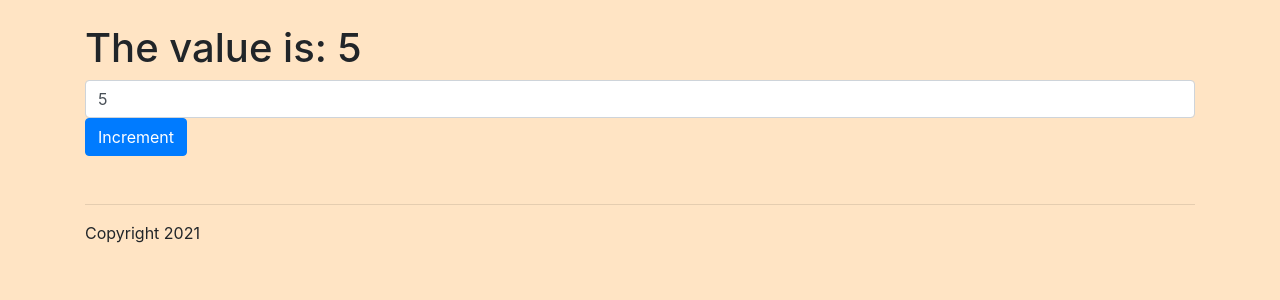
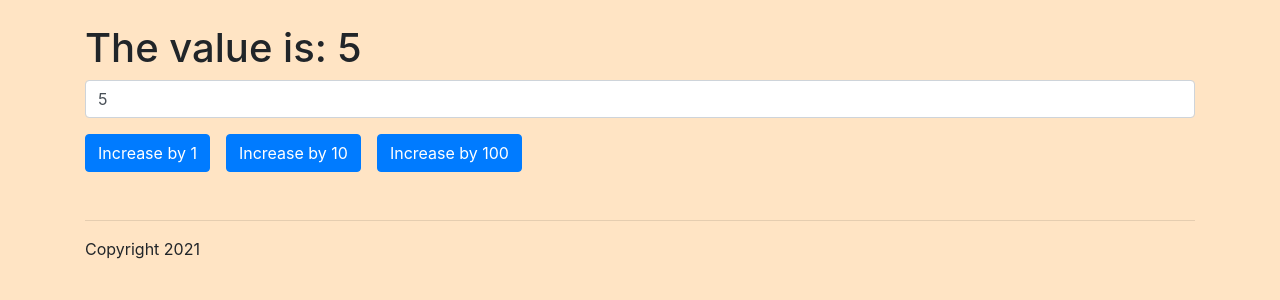
Before and after one commit to EricCoteReact/react-esri, a React (Create React App) app: page / in a window 1280 px wide. Shown: the top 300 px of the page. Built offline with nearby package versions, Linux system fonts and the light colour scheme.

Commit message:
for Jason

```diff
--- a/src/Components/Counter.jsx
+++ b/src/Components/Counter.jsx
@@ -1,5 +1,6 @@
 import React from 'react';
 import { Button, Input } from 'reactstrap';
+import MyButton from './MyButton';
 
 export class CounterClass extends React.Component {
   state = { count: this.props.init, name: 'Jason' };
@@ -25,8 +26,8 @@ export class CounterClass extends React.Component {
 export default function Counter(props) {
   const [count, setCount] = React.useState(props.init);
 
-  function increment() {
-    setCount(count + 1);
+  function increment(incr) {
+    setCount(count + incr);
   }
 
   function change(evt) {
@@ -38,10 +39,10 @@ export default function Counter(props) {
   return (
     <div>
       <h1>The value is: {count}</h1>
-      <Input value={count} onChange={change} />
-      <Button color='primary' onClick={increment}>
-        Increment
-        </Button>
+      <Input className="mb-3" value={count} onChange={change} />
+      <MyButton increment={1} onIncrement={increment} />
+      <MyButton increment={10} onIncrement={increment} />
+      <MyButton increment={100} onIncrement={increment} />
     </div>
   );
 }
--- /dev/null
+++ b/src/Components/MyButton.jsx
@@ -0,0 +1,12 @@
+import React from 'react'
+import { Button } from 'reactstrap'
+
+export default function MyButton({ increment, onIncrement }) {
+  return (
+    <Button color="primary"
+      className="mr-3"
+      onClick={() => onIncrement(increment)}>
+      Increase by {increment}
+    </Button>
+  )
+}
```
Also changed, not shown: 1 other file (tests, documents, lock files or other folders).
